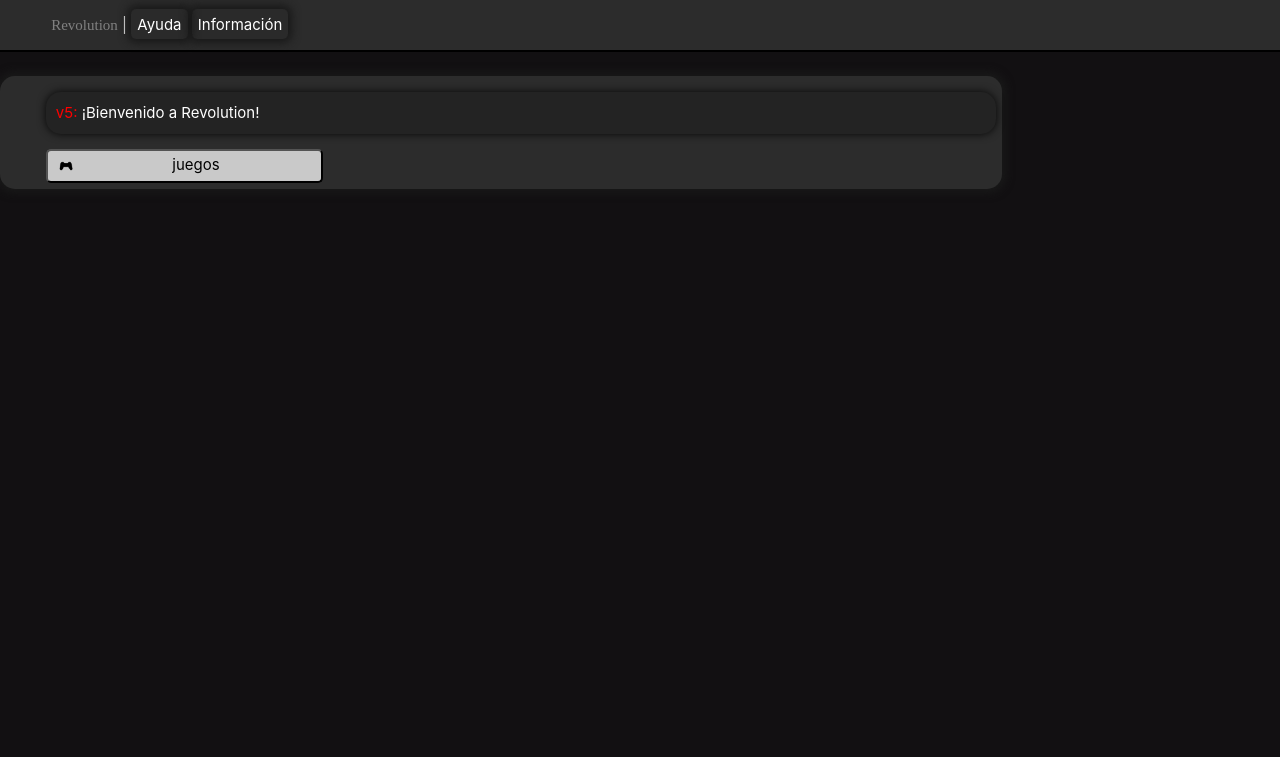
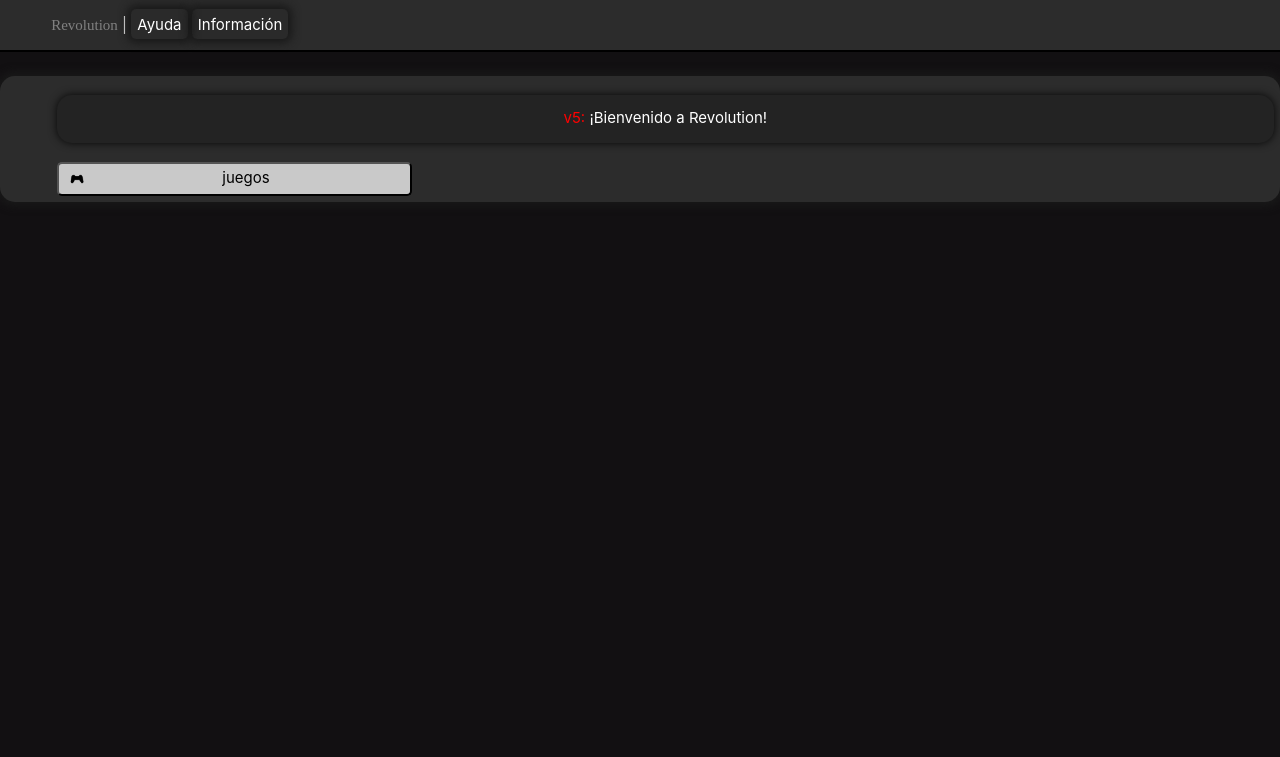
Before and after one commit to RevolutionDataBase/Revolution, a plain HTML site: page index.html in a window 1280 px wide. Shown: the top 757 px of the page. Drawn offline with nearby package versions, Linux system fonts and the light colour scheme; a web font is replaced by a local one.

Commit message:
RevV6.6.1

```diff
--- a/index.html
+++ b/index.html
@@ -65,16 +65,16 @@
 
     </center>
 
-<div class="contenedor" style="width: 78.3%;">
+<div class="contenedor">
 
   <div class="banner">
   </div>
 
 
 
-              <div class="ad" style="margin-left: 4%;">
+              <div class="ad" style="margin-left: 4%; text-align: center;">
 
-                <text style="text-align: center;"><font color="red">v5: </font><font color="white">¡Bienvenido a Revolution!</text></font>
+                <text><font color="red">v5: </font><font color="white">¡Bienvenido a Revolution!</text></font>
 
               </div>
 
```
